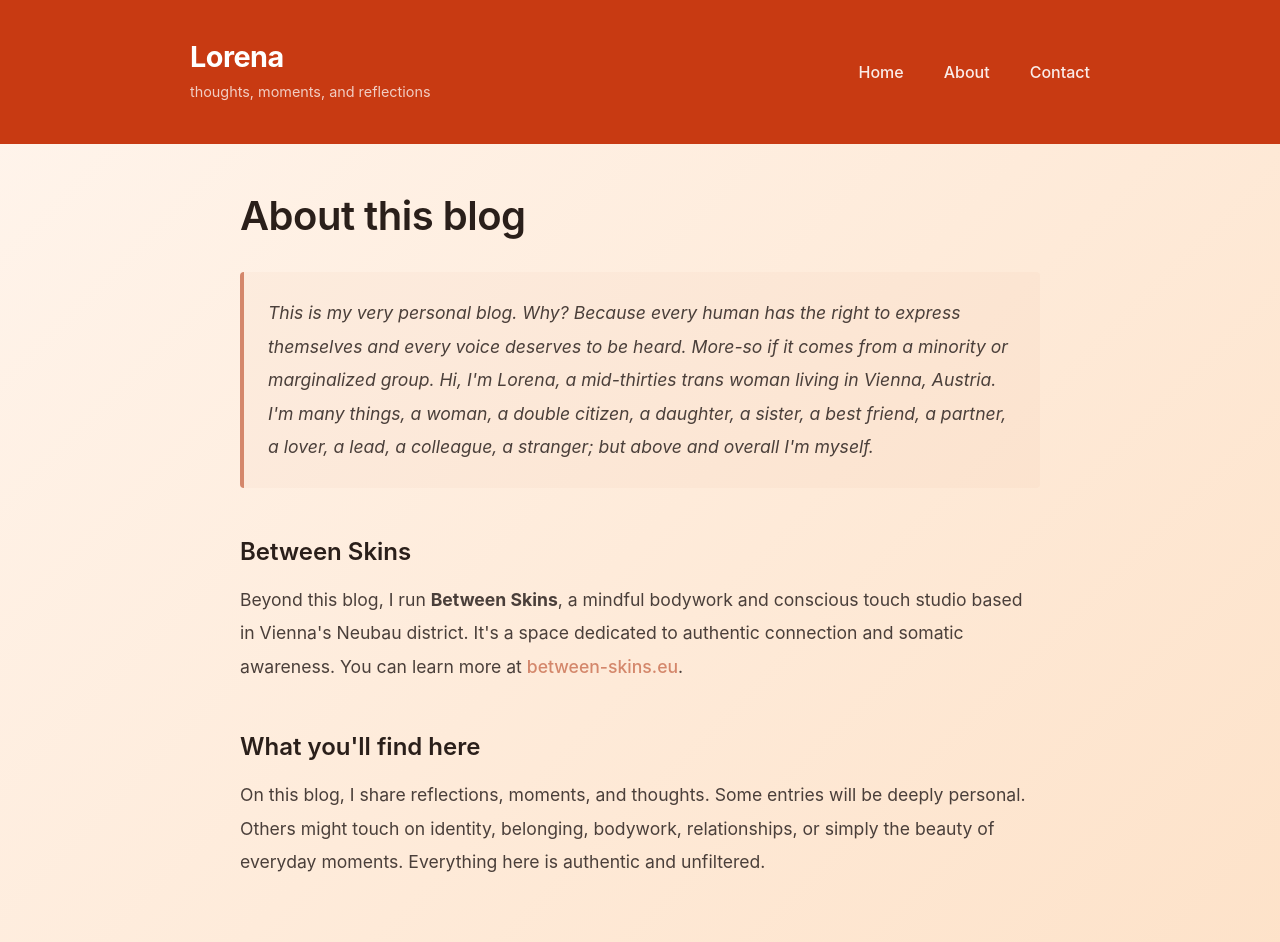
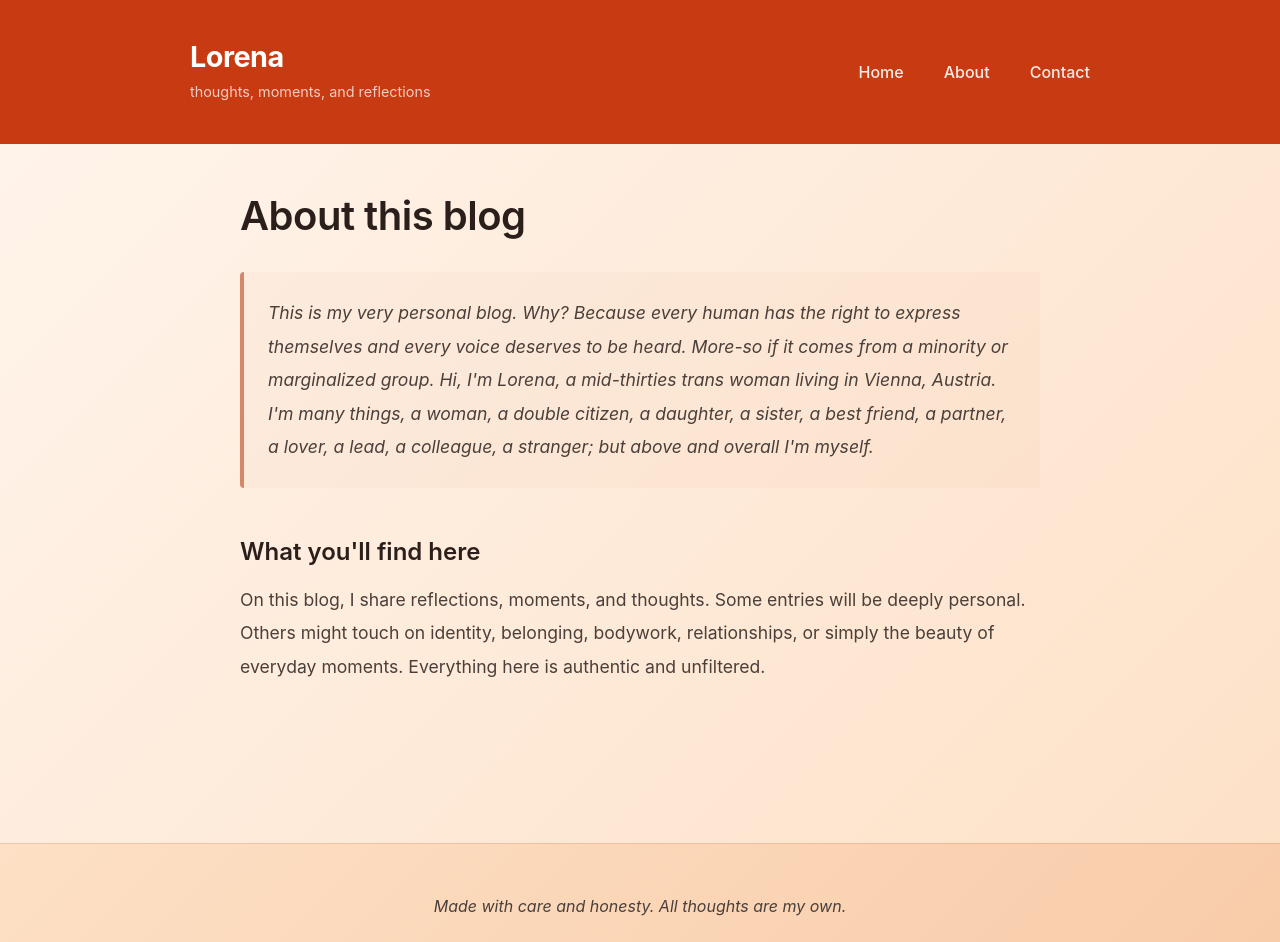
Before and after one commit to lorenainvienna/lorena, a Next.js app: page /about in a window 1280 px wide. Shown: the top 942 px of the page. Built offline with nearby package versions, Linux system fonts and the light colour scheme.

Commit message:
Remove Between Skins section from about page

```diff
--- a/app/about/page.js
+++ b/app/about/page.js
@@ -21,14 +21,7 @@ export default function About() {
             </p>
           </section>
 
-          <section className={styles.section}>
-            <h2>Between Skins</h2>
-            <p>
-              Beyond this blog, I run <strong>Between Skins</strong>, a mindful bodywork and conscious touch studio based in Vienna's Neubau district. It's a space dedicated to authentic connection and somatic awareness. You can learn more at <a href="https://between-skins.eu" target="_blank" rel="noopener noreferrer">between-skins.eu</a>.
-            </p>
-          </section>
-
-          <section className={styles.section}>
+<section className={styles.section}>
             <h2>What you'll find here</h2>
             <p>
               On this blog, I share reflections, moments, and thoughts. Some entries will be deeply personal. Others might touch on identity, belonging, bodywork, relationships, or simply the beauty of everyday moments. Everything here is authentic and unfiltered.
```
